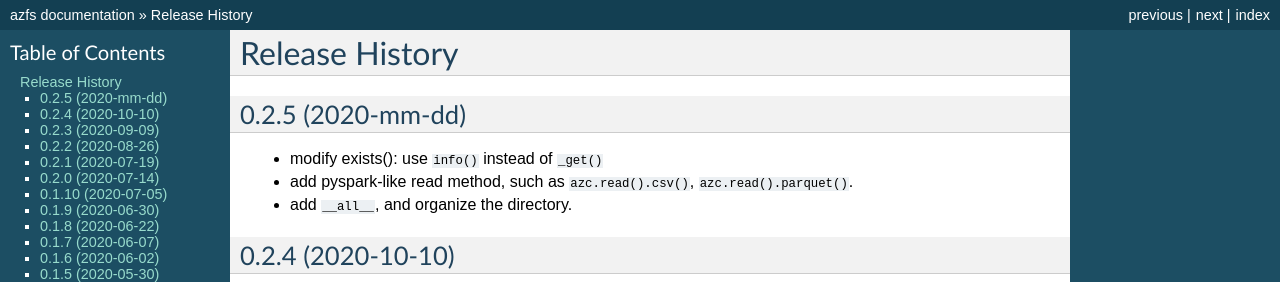
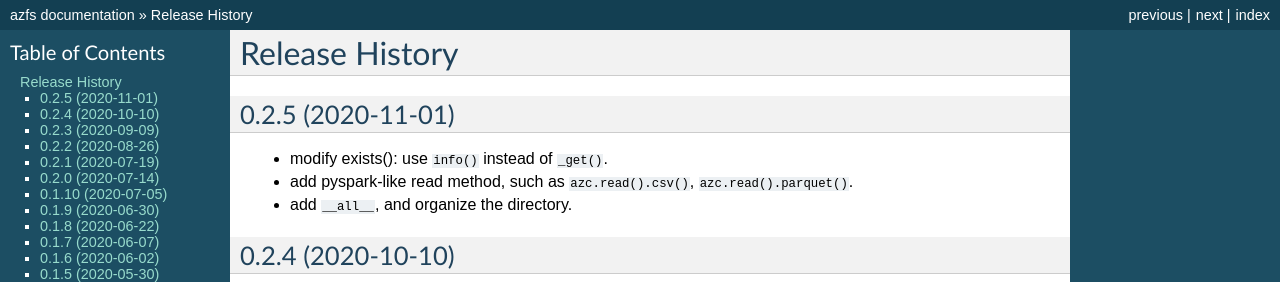
Before and after one commit to arpitjain799/azfs, a Sphinx documentation site: the page built from docs/sources/release_history.rst, in a window 1280 px wide. Shown: the top 282 px of the page. Built offline with Sphinx 7.4.7, drawn with Linux system fonts in a browser that asks for light colours.

Commit message:
update release note

```diff
--- a/docs/sources/release_history.rst
+++ b/docs/sources/release_history.rst
@@ -1,10 +1,10 @@
 Release History
 ===============
 
-0.2.5 (2020-mm-dd)
+0.2.5 (2020-11-01)
 ------------------
 
-* modify exists(): use ``info()`` instead of ``_get()``
+* modify exists(): use ``info()`` instead of ``_get()``.
 * add pyspark-like read method, such as ``azc.read().csv()``, ``azc.read().parquet()``.
 * add ``__all__``, and organize the directory.
 
```
